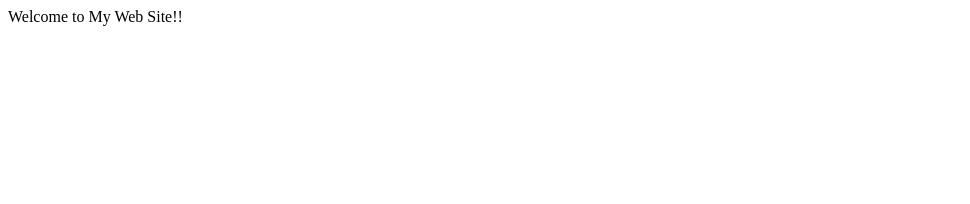
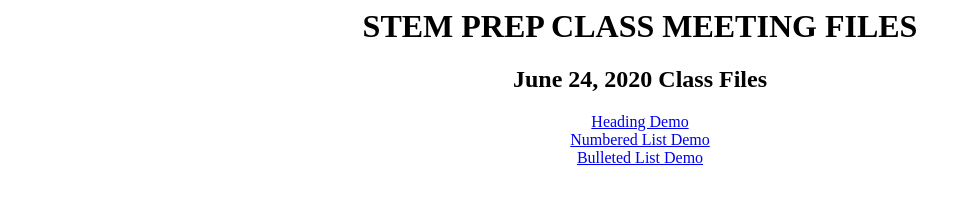
Before and after one commit to kiyah0831/kiyah0831.github.io, a plain HTML site: page index.html in a window 1280 px wide. Shown: the whole page, without its empty margins (0-970 px from the left). Drawn offline with Linux system fonts and the light colour scheme.

Commit message:
Update index.html

```diff
--- a/index.html
+++ b/index.html
@@ -4,6 +4,15 @@
     </head>
 
     <body>
-        <p>Welcome to My Web Site!!</p>
+        <center>
+            <h1>STEM PREP CLASS MEETING FILES</h1>
+
+            <h2>June 24, 2020 Class Files</h2>
+            <p>
+                <a href="headings.html">Heading Demo</a> <br>
+                <a href="numberedList.html">Numbered List Demo</a> <br>
+                <a href="bulletedList.html">Bulleted List Demo</a> <br>
+            </p>
+        </center>
     </body>
 </html>
```
